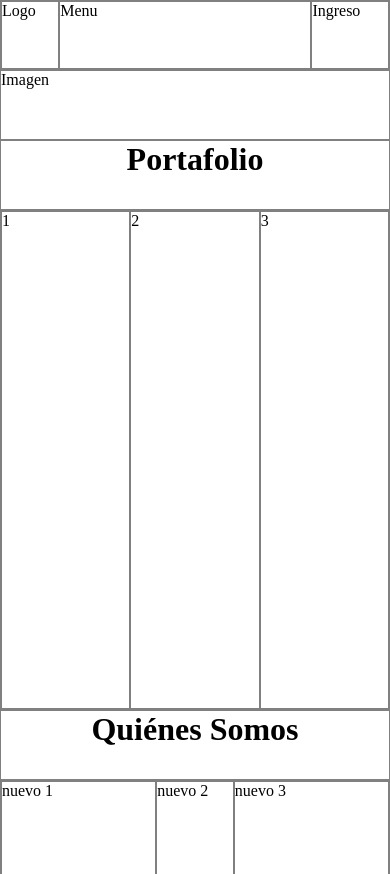
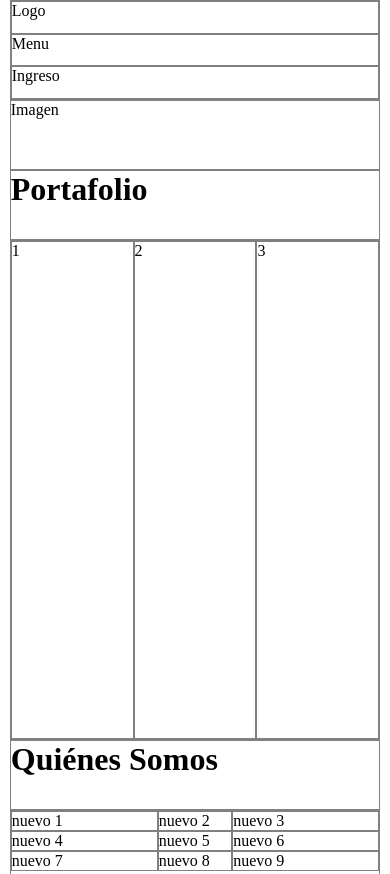
Before and after one commit to DannaSanchez/ProyectoDS, a plain HTML site: page index.html in a window 390 px wide. Shown: the top 874 px of the page. Drawn offline with Linux system fonts and the light colour scheme.

Commit message:
Creación de estilos para uso de flex en el index, uso de media queries

```diff
--- /dev/null
+++ b/Landing/Assets/CSS/styles_flexboxmodel.css
@@ -0,0 +1,88 @@
+*{
+    box-sizing: border-box;
+    padding: 0;
+    margin: 0;
+}
+
+.border{
+    border: 1px solid gray;
+}
+.titulo{
+    height: 70px;
+}
+/*Contenedor*/
+.contenedor{
+    width: 95%;
+    max-width: 1280px;
+    margin: auto;
+    display: flex;
+    flex-direction: column;
+}
+nav{
+    height: 70px;
+    display: flex;
+    flex-flow: row nowrap;
+}
+.logo{
+    flex: 20%;
+}
+.menu{
+    flex: 65%;
+}
+.ingreso{
+    flex: 15%;
+}
+header, section{
+    height:500px
+}
+.Portafolio{
+    display: flex;
+    flex-flow: row nowrap;
+}
+.port-izq, .port-cnt, .port-der{
+    flex:1;
+}
+
+.nosotros1, .nosotros2, .nosotros3 {
+    display: flex;
+    flex-flow: row nowrap;
+}
+.port-izq-nosotros{
+    FLEX:2;
+}
+.port-cnt-nosotros{
+    FLEX:1;
+}
+.port-der-nosotros{
+    FLEX:2;
+}
+/*Me falta agregar nosotros*/
+
+/* TABLET */
+@media (max-width: 992px) {
+    nav{
+        height: 100px;
+        flex-flow: row wrap;
+    }
+    .logo{
+        flex: 100%;
+    }
+    .menu{
+        flex: 65%;
+    }
+    .ingreso{
+        flex: 15%;
+    }
+}
+
+/* CELULAR */
+@media (max-width: 576px) {
+    nav{
+        height: 100px;
+    }
+    .logo,
+    .menu,
+    .ingreso{
+        flex: 100%;
+    }
+}
--- a/index.html
+++ b/index.html
@@ -4,7 +4,7 @@
     <meta charset="UTF-8">
     <meta name="viewport" content="width=device-width, initial-scale=1.0">
     <title>Proyecto DS</title>
-    <link rel="stylesheet" href="/Landing/Assets/CSS/styles.css">
+    <link rel="stylesheet" href="/Landing/Assets/CSS/styles_flexboxmodel.css">
 </head>
 <body>
     <div class="contenedor">
@@ -29,17 +29,21 @@
             <h1>Quiénes Somos</h1>
         </div>
         <section class="border nosotros">
+            <div class="nosotros1">
                 <div class="border port-izq-nosotros">nuevo 1</div>
                 <div class="border port-cnt-nosotros">nuevo 2</div>
                 <div class="border port-der-nosotros">nuevo 3</div>
-
+            </div>
+            <div class="nosotros2">
                 <div class="border port-izq-nosotros">nuevo 4</div>
                 <div class="border port-cnt-nosotros">nuevo 5</div>
                 <div class="border port-der-nosotros">nuevo 6</div>
-
+            </div>
+            <div class="nosotros3">
                 <div class="border port-izq-nosotros">nuevo 7</div>
                 <div class="border port-cnt-nosotros">nuevo 8</div>
                 <div class="border port-der-nosotros">nuevo 9</div>
+            </div>
         </section>
         <div class="border titulo">
             <h1>Contactenos</h1>
```
Also changed, not shown: Dashboard/modules/mains/Admin.html (+0 -1 lines).
